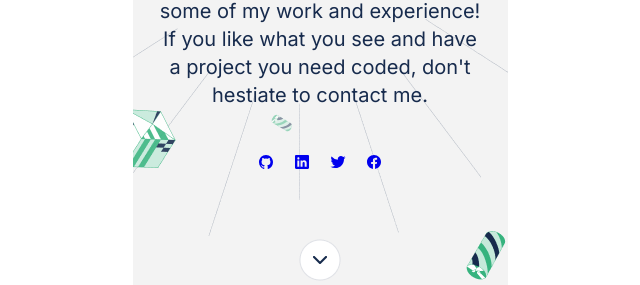
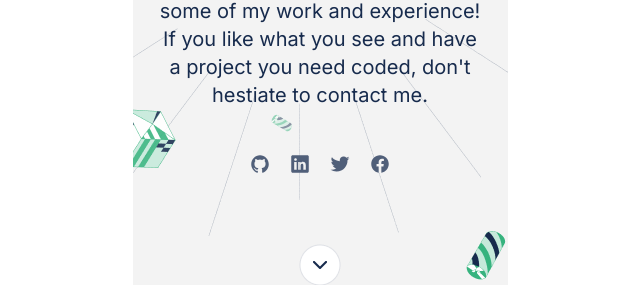
Before and after one commit to Kwaku28/Portfolio-Mobile, a website: page index.html in a window 1280 px wide. Shown: the part 413-698 px from the top of the page, without its empty margins (320-960 px from the left). Drawn offline with nearby package versions, Linux system fonts and the light colour scheme.

Commit message:
Header and headline section

```diff
--- a/index.html
+++ b/index.html
@@ -34,12 +34,20 @@
           you need coded, don't hestiate to contact me.
         </p>
 
-        <div class="social">
-          <a href="#"><ion-icon name="logo-github"></ion-icon></a>
-          <a href="#"><ion-icon name="logo-linkedin"></ion-icon></a>
-          <a href="#"><ion-icon name="logo-twitter"></ion-icon></a>
-          <a href="#"><ion-icon name="logo-facebook"></ion-icon></a>
-        </div>
+        <ul class="social">
+          <li>
+            <a href="#"><ion-icon name="logo-github"></ion-icon></a>
+          </li>
+          <li>
+            <a href="#"><ion-icon name="logo-linkedin"></ion-icon></a>
+          </li>
+          <li>
+            <a href="#"><ion-icon name="logo-twitter"></ion-icon></a>
+          </li>
+          <li>
+            <a href="#"><ion-icon name="logo-facebook"></ion-icon></a>
+          </li>
+        </ul>
 
         <div class="disabled">
           <img src="./Images/Disabled.png" alt="scroll" />
```
